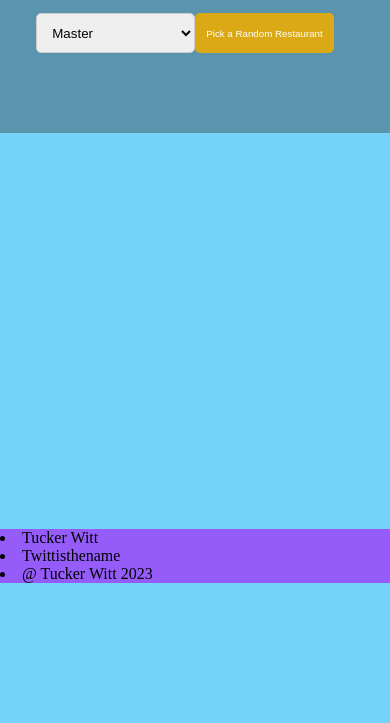
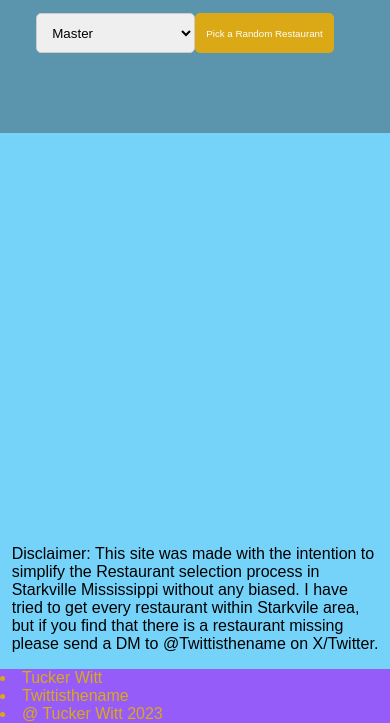
Before and after one commit to Bantit/STK_RAD, a plain HTML site: page index.html in a window 390 px wide. Shown: the part 267-990 px from the top of the page. Before the commit the page ends 850 px from the top, so only its background shows below. Drawn offline with Linux system fonts and the light colour scheme; a web font is replaced by a local one.

Commit message:
Update .3.3
Nothing much, just some visuals changes

```diff
--- a/index.html
+++ b/index.html
@@ -17,10 +17,10 @@
 
 	<div id="mySidenav" class="sidenav">
 		<a href="javascript:void(0)" class="closebtn" onclick="closeNav()">&times;</a>
-		<a href="#">HOME</a>
-		<a href="#">MAP</a>
-		<a href="#">INFO</a>
-		<a href="#">COMING SOON</a>
+		<a href="#"><p>HOME</p></a>
+		<a href="#"><p>MAP</p></a>
+		<a href="#"><p>INFO</p></a>
+		<a href="#"><p>COMING SOON</p></a>
 	  </div>
 
 	  <!-- Use any element to open the sidenav -->
@@ -83,7 +83,9 @@
     <h3 id="randomRestaurant"></h3>
     <p id="restaurantInfo"></p>
 </div>
-
+<div class="disclaimer">
+	<p>Disclaimer: This site was made with the intention to simplify the Restaurant selection process in Starkville Mississippi without any biased.
+		I have tried to get every restaurant within Starkvile area, but if you find that there is a restaurant missing please send a DM to @Twittisthename on X/Twitter.   </p>
 </div>
 
 <div class="footer">
--- a/styles.css
+++ b/styles.css
@@ -18,7 +18,7 @@ img {
     .sidenav, .hamburger {
 		display: none;
 }
-	.container, .menu, .randomizer, .extra, .footer, .explainer, .speRes, .found  {
+	.container, .menu, .randomizer, .extra, .footer, .explainer, .speRes, .found, .disclaimer  {
     width: 1200px;
     margin-left: auto;
     margin-right: auto;
@@ -623,7 +623,7 @@ p {
     margin-left: 50px;
 }
 
-.container, .menu, .randomizer, .extra, .footer, .explainer, .speRes, .found {
+.container, .menu, .randomizer, .extra, .footer, .explainer, .speRes, .found, .disclaimer {
     width: 100%;
     margin-left: 0px;
     margin-right: 0px;
@@ -826,6 +826,12 @@ p {
 	width: 100%;
     height: auto;
 }
+
+.footer li {
+    color: #DBA915;
+    font-family:Arial, Helvetica, sans-serif;
+}
+
 .randomizer #result {
     display: -webkit-box;
     font-size: 1.5rem;
@@ -870,6 +876,18 @@ p {
     font-size: 6vw;
     font-family:Arial, Helvetica, sans-serif;
 
+}
+
+.disclaimer {
+    background-color:#75D3FA;
+    padding-right: 3%;
+    padding-left: 3%;
+    width: auto;
+}
+
+.disclaimer p {
+    font-family: Arial, Helvetica, sans-serif;
+    font-size: 1.5 wv;
 }
 
 /* New Version */
```
